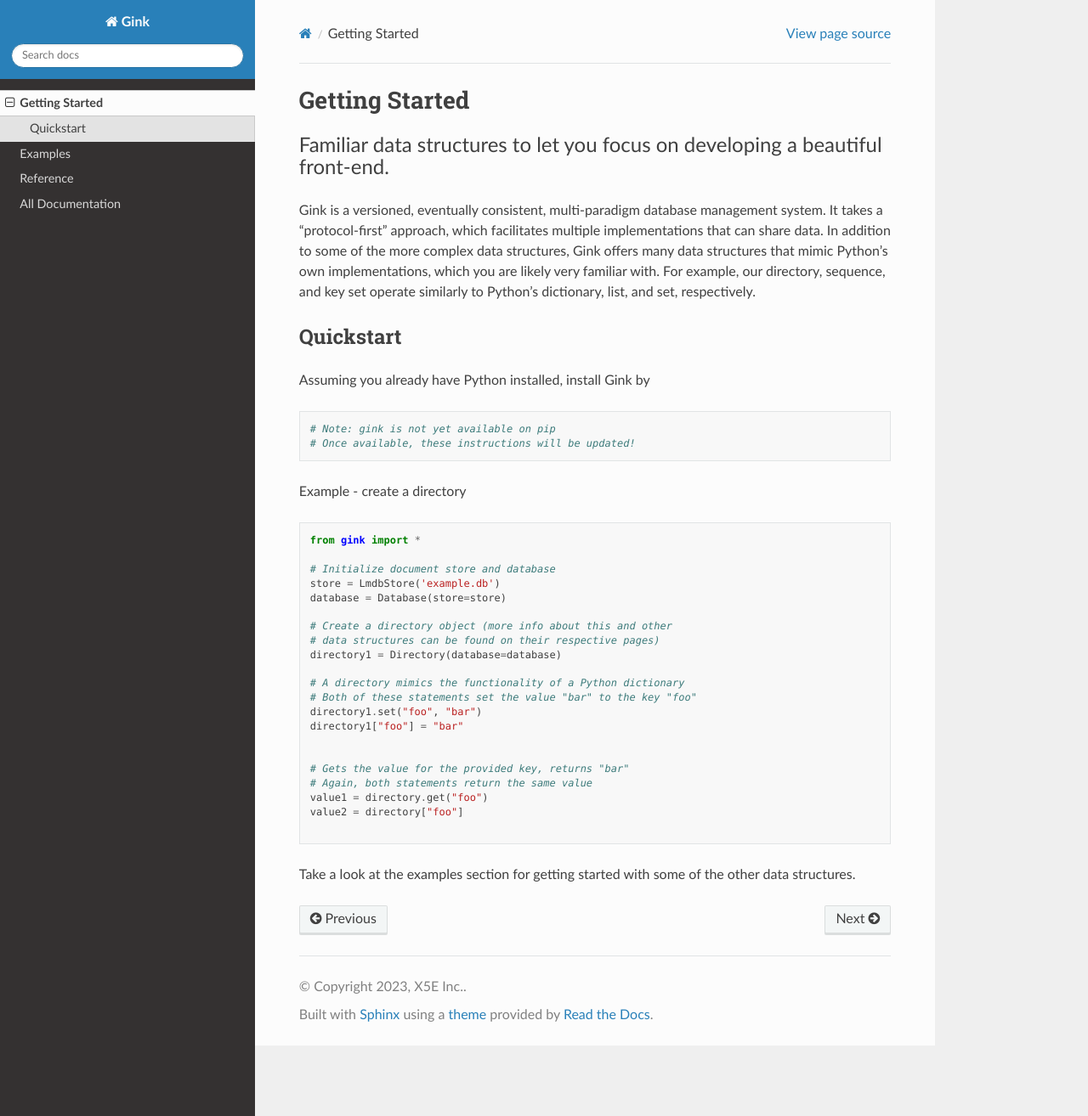
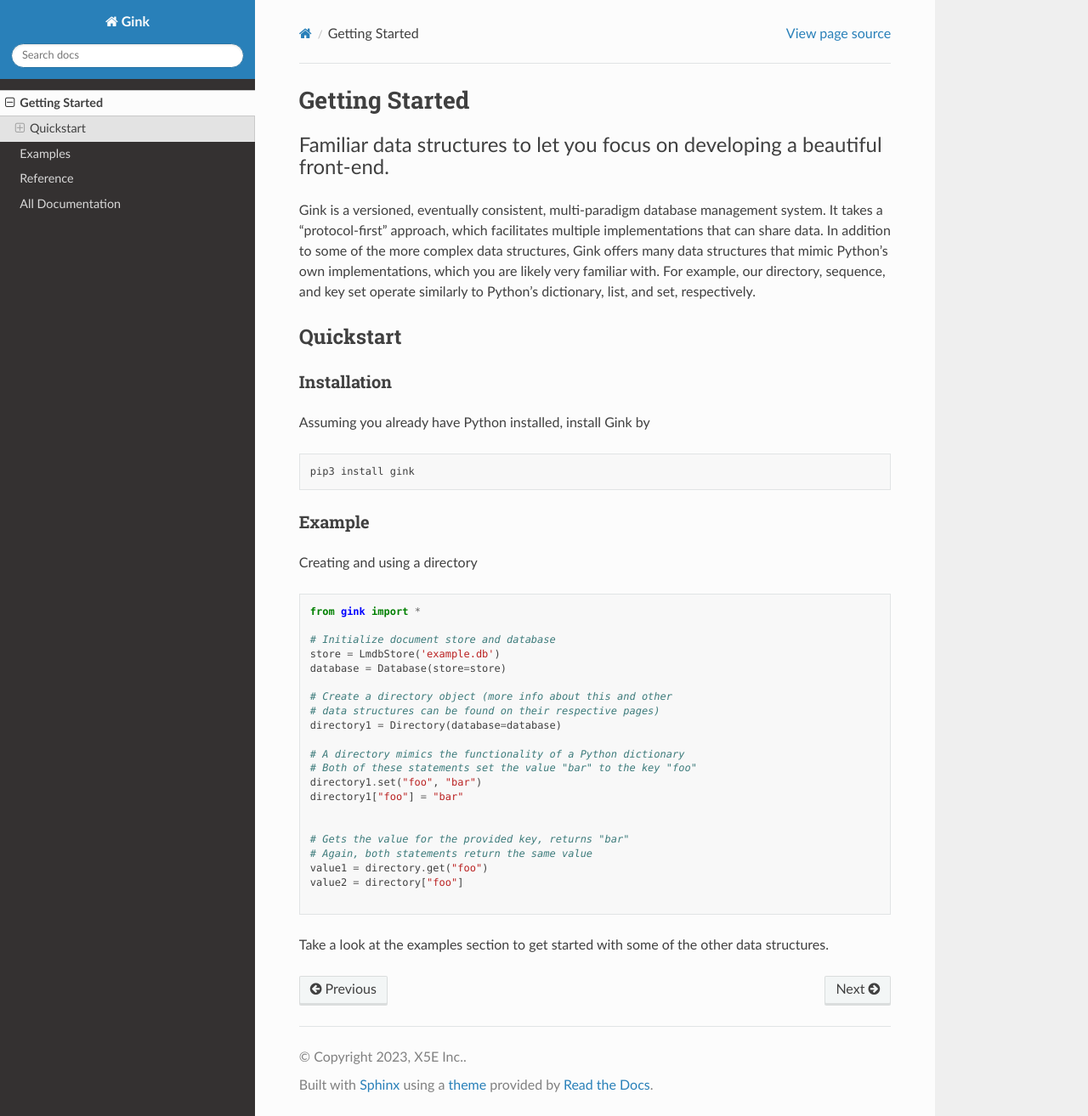
Before and after one commit to x5e/gink, a Sphinx documentation site: the page built from python/docs/getting_started.md, in a window 1280 px wide and 1314 px high. Shown: the whole window at 85% size. Built offline with Sphinx 7.4.7 and the Read the Docs theme 2.0.0, drawn with Linux system fonts in a browser that asks for light colours.

Commit message:
kinda had 2 examples of the bundling

````diff
--- a/python/docs/getting_started.md
+++ b/python/docs/getting_started.md
@@ -6,14 +6,14 @@ Gink is a versioned, eventually consistent, multi-paradigm database management s
 
 ## Quickstart
 
+### Installation
 Assuming you already have Python installed, install Gink by
-```
-# Note: gink is not yet available on pip
-# Once available, these instructions will be updated!
+```sh
+pip3 install gink
 ```
 
-Example - create a directory
-
+### Example
+Creating and using a directory
 
 ``` python
 from gink import *
@@ -39,4 +39,4 @@ value2 = directory["foo"]
 
 ```
 
-Take a look at the examples section for getting started with some of the other data structures.
+Take a look at the examples section to get started with some of the other data structures.
````
Also changed, not shown: python/docs/examples.md (+6 -25 lines).
